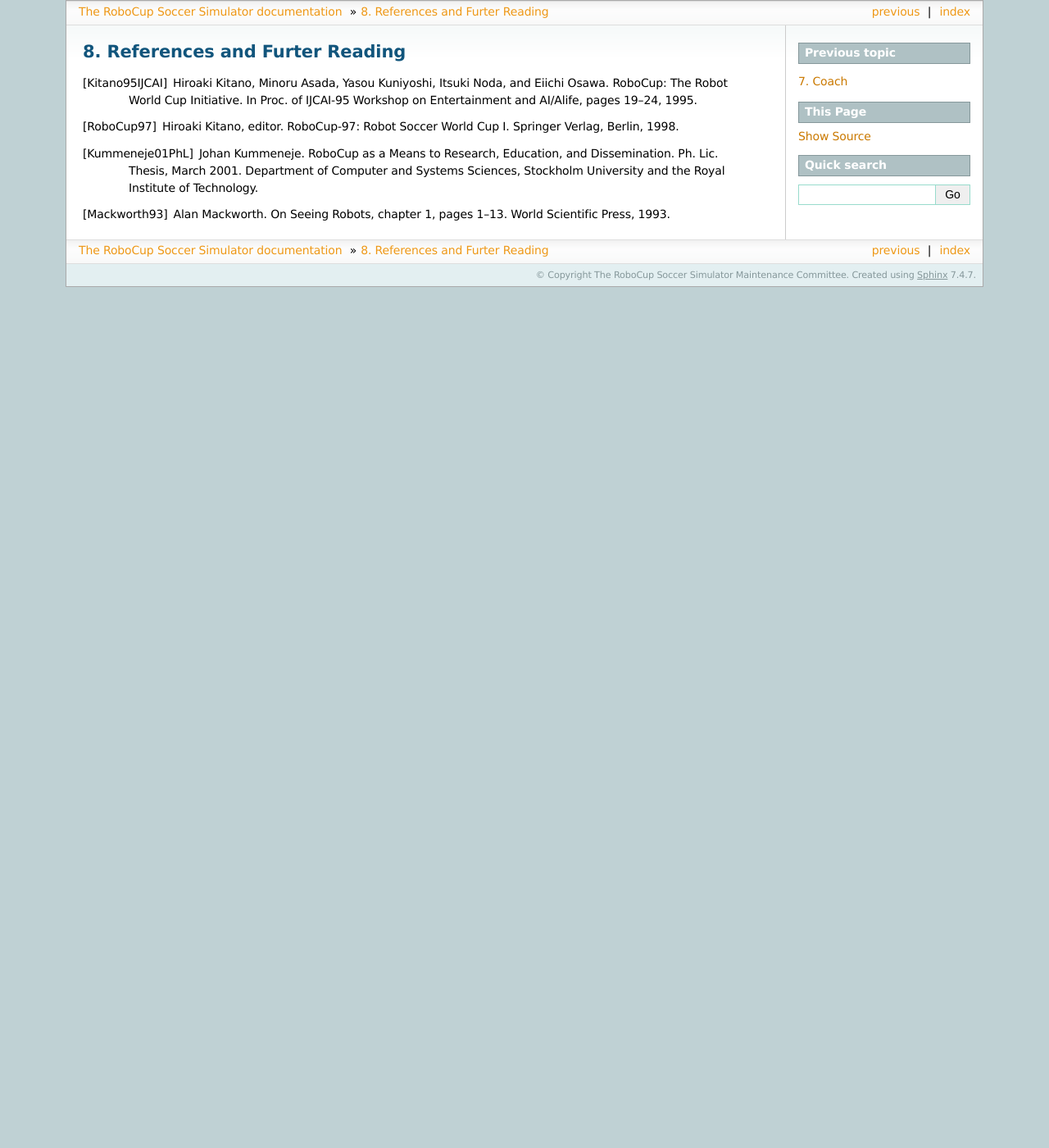
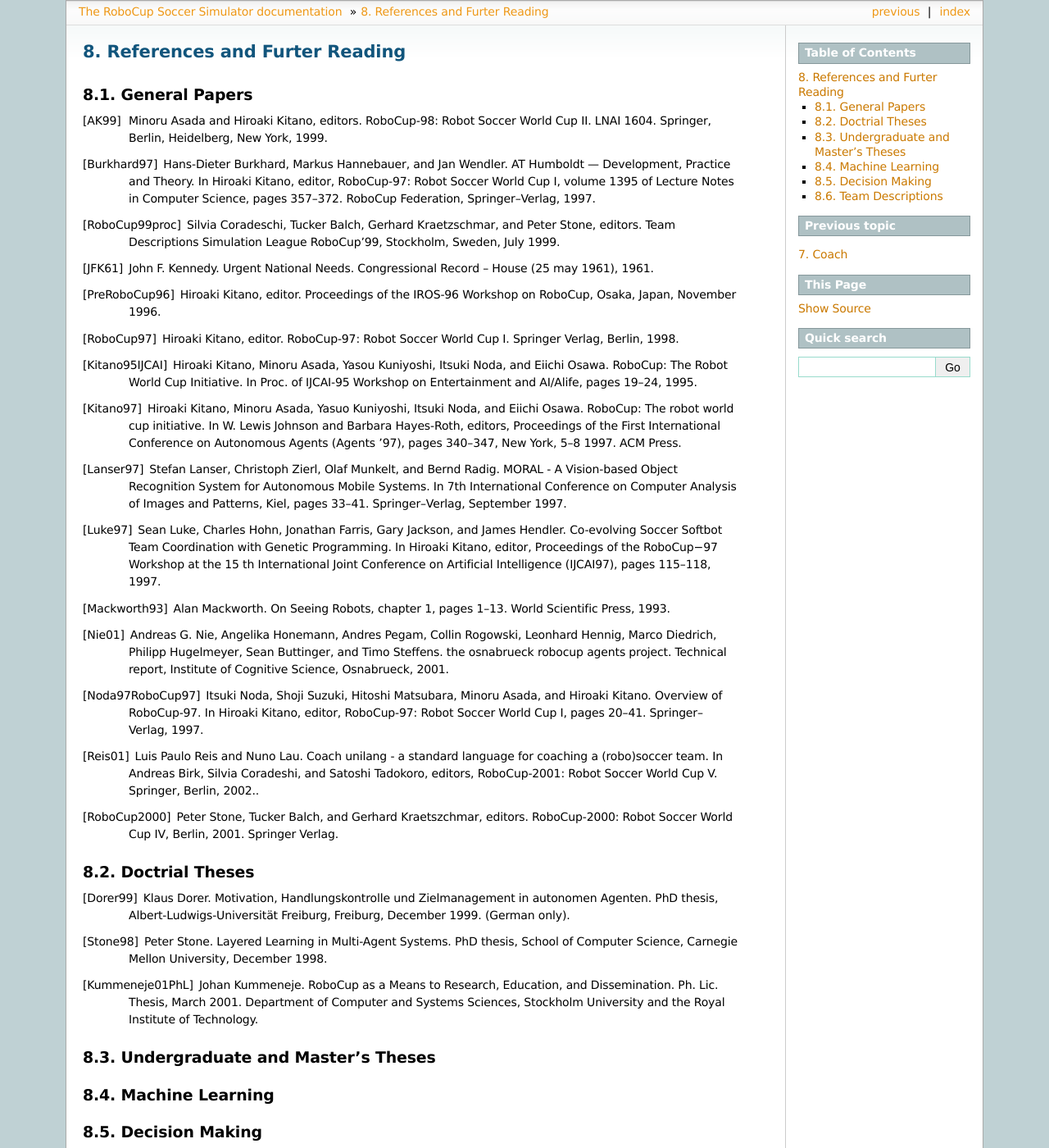
Before and after one commit to rcsoccersim/manual, a Sphinx documentation site: the page built from source/references.rst, in a window 1280 px wide and 1400 px high. Shown: the whole window at 82% size. Built offline with Sphinx 7.4.7, drawn with Linux system fonts in a browser that asks for light colours; some of the changed text lies outside the part shown.

Commit message:
copy all references from old manual.

```diff
--- a/source/references.rst
+++ b/source/references.rst
@@ -4,9 +4,53 @@
 References and Furter Reading
 ==================================================
 
-.. IROS96Kitano Hiroaki Kitano, editor. Proceedings of the IROS-96
-   Workshop on RoboCup, Osaka, Japan, November 1996.
+
+---------------------------------------------------
+General Papers
+---------------------------------------------------
+
+.. [AK99] Minoru Asada and Hiroaki Kitano, editors. RoboCup-98: Robot Soccer World Cup II. LNAI 1604. Springer, Berlin, Heidelberg, New York, 1999.
+.. [Burkhard97] Hans-Dieter Burkhard, Markus Hannebauer, and Jan Wendler. AT Humboldt — Development, Practice and Theory. In Hiroaki Kitano, editor, RoboCup-97: Robot Soccer World Cup I, volume 1395 of Lecture Notes in Computer Science, pages 357–372. RoboCup Federation, Springer–Verlag, 1997.
+.. [RoboCup99proc] Silvia Coradeschi, Tucker Balch, Gerhard Kraetzschmar, and Peter Stone, editors. Team Descriptions Simulation League RoboCup’99, Stockholm, Sweden, July 1999.
+.. [JFK61] John F. Kennedy. Urgent National Needs. Congressional Record – House (25 may 1961), 1961.
+.. [PreRoboCup96] Hiroaki Kitano, editor. Proceedings of the IROS-96 Workshop on RoboCup, Osaka, Japan, November 1996.
+.. [RoboCup97] Hiroaki Kitano, editor. RoboCup-97: Robot Soccer World Cup I. Springer Verlag, Berlin, 1998.
 .. [Kitano95IJCAI] Hiroaki Kitano, Minoru Asada, Yasou Kuniyoshi, Itsuki Noda, and Eiichi Osawa. RoboCup: The Robot World Cup Initiative. In Proc. of IJCAI-95 Workshop on Entertainment and AI/Alife, pages 19–24, 1995.
-.. [RoboCup97] Hiroaki Kitano, editor. RoboCup-97: Robot Soccer World Cup I. Springer Verlag, Berlin, 1998.
+.. [Kitano97] Hiroaki Kitano, Minoru Asada, Yasuo Kuniyoshi, Itsuki Noda, and Eiichi Osawa. RoboCup: The robot world cup initiative. In W. Lewis Johnson and Barbara Hayes-Roth, editors, Proceedings of the First International Conference on Autonomous Agents (Agents ’97), pages 340–347, New York, 5–8 1997. ACM Press.
+.. [Lanser97] Stefan Lanser, Christoph Zierl, Olaf Munkelt, and Bernd Radig. MORAL - A Vision-based Object Recognition System for Autonomous Mobile Systems. In 7th International Conference on Computer Analysis of Images and Patterns, Kiel, pages 33–41. Springer–Verlag, September 1997.
+.. [Luke97] Sean Luke, Charles Hohn, Jonathan Farris, Gary Jackson, and James Hendler. Co-evolving Soccer Softbot Team Coordination with Genetic Programming. In Hiroaki Kitano, editor, Proceedings of the RoboCup−97 Workshop at the 15 th International Joint Conference on Artificial Intelligence (IJCAI97), pages 115–118, 1997.
+.. [Mackworth93] Alan Mackworth. On Seeing Robots, chapter 1, pages 1–13. World Scientific Press, 1993.
+.. [Nie01] Andreas G. Nie, Angelika Honemann, Andres Pegam, Collin Rogowski, Leonhard Hennig, Marco Diedrich, Philipp Hugelmeyer, Sean Buttinger, and Timo Steffens. the osnabrueck robocup agents project. Technical report, Institute of Cognitive Science, Osnabrueck, 2001.
+.. [Noda97RoboCup97] Itsuki Noda, Shoji Suzuki, Hitoshi Matsubara, Minoru Asada, and Hiroaki Kitano. Overview of RoboCup-97. In Hiroaki Kitano, editor, RoboCup-97: Robot Soccer World Cup I, pages 20–41. Springer–Verlag, 1997.
+.. [Reis01] Luis Paulo Reis and Nuno Lau. Coach unilang - a standard language for coaching a (robo)soccer team. In Andreas Birk, Silvia Coradeshi, and Satoshi Tadokoro, editors, RoboCup-2001: Robot Soccer World Cup V. Springer, Berlin, 2002..
+.. [RoboCup2000] Peter Stone, Tucker Balch, and Gerhard Kraetszchmar, editors. RoboCup-2000: Robot Soccer World Cup IV, Berlin, 2001. Springer Verlag.
+
+---------------------------------------------------
+Doctrial Theses
+---------------------------------------------------
+
+.. [Dorer99] Klaus Dorer. Motivation, Handlungskontrolle und Zielmanagement in autonomen Agenten. PhD thesis, Albert-Ludwigs-Universität Freiburg, Freiburg, December 1999. (German only).
+.. [Stone98] Peter Stone. Layered Learning in Multi-Agent Systems. PhD thesis, School of Computer Science, Carnegie Mellon University, December 1998.
 .. [Kummeneje01PhL] Johan Kummeneje. RoboCup as a Means to Research, Education, and Dissemination. Ph. Lic. Thesis, March 2001. Department of Computer and Systems Sciences, Stockholm University and the Royal Institute of Technology.
-.. [Mackworth93] Alan Mackworth. On Seeing Robots, chapter 1, pages 1–13. World Scientific Press, 1993.
+
+---------------------------------------------------
+Undergraduate and Master's Theses
+---------------------------------------------------
+
+
+---------------------------------------------------
+Machine Learning
+---------------------------------------------------
+
+---------------------------------------------------
+Decision Making
+---------------------------------------------------
+
+
+---------------------------------------------------
+Team Descriptions
+---------------------------------------------------
+
+
+.. [CMUnited98] Peter Stone, Manuela Veloso, and Patrick Riley. The CMUnited-98 Champion Simulator Team. In Minoru Asada and Hiroaki Kitano, editors, RoboCup-98: Robot Soccer World Cup II. RoboCup Federation, Springer–Verlag, 1998.
+.. [CMUnited99] Peter Stone, Manuela Veloso, and Patrick Riley. The CMUnited-99 Simulator Team. In Silvia Coradeschi, Tucker Balch, Gerhard Kraetzschmar, and Peter Stone, editors, Team Descriptions Simulation League RoboCup’99, pages 7–11. RoboCup Federation, Linköping University Electronic Press, 1999.
```
